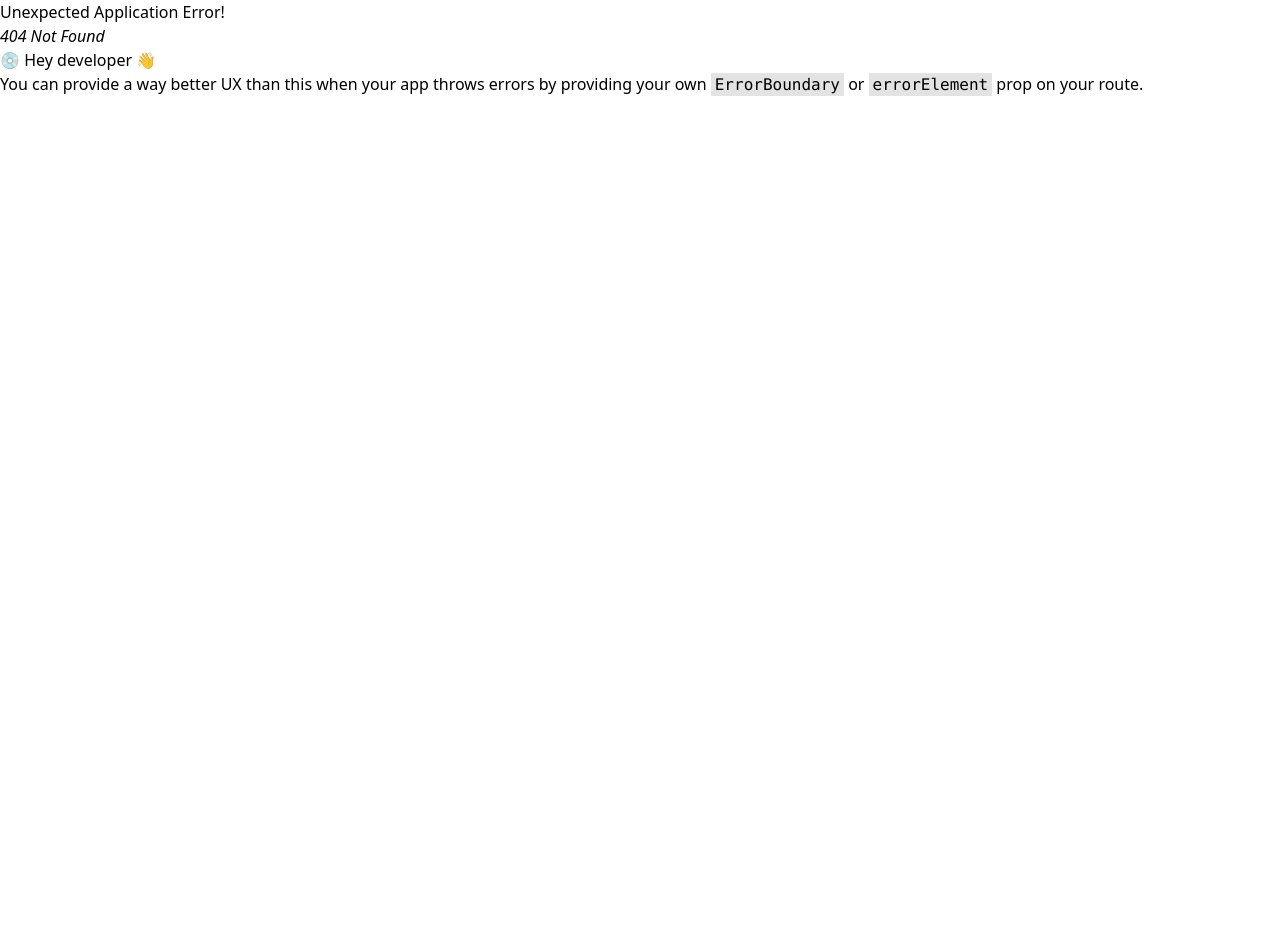
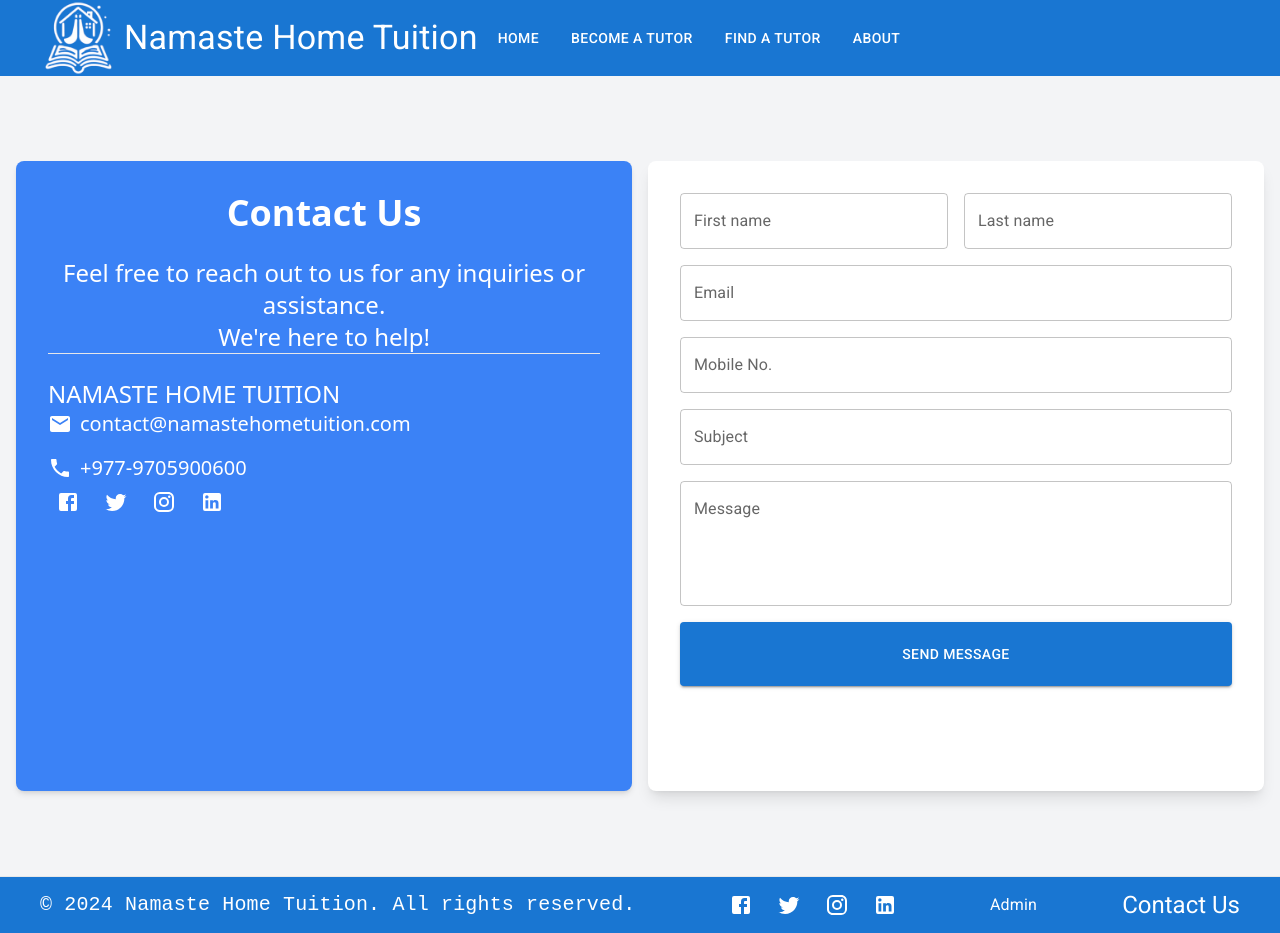
Before and after one commit to shahsuresh/home-tution-frontend-ui, a React (Vite) app: page /contactus-form in a window 1280 px wide. Before the commit this address had no page. Before the commit the page ends 800 px from the top, so only its background shows below. Built offline with nearby package versions, Linux system fonts and the light colour scheme; a web font is replaced by a local one.

Commit message:
contact form & form validation schema added

```diff
--- /dev/null
+++ b/src/pages/ContactForm.jsx
@@ -0,0 +1,222 @@
+import React from "react";
+import { Formik, Form, Field } from "formik";
+import {
+  TextField,
+  Button,
+  Stack,
+  IconButton,
+  CircularProgress,
+  LinearProgress,
+} from "@mui/material";
+import { styled } from "@mui/system";
+import EmailIcon from "@mui/icons-material/Email";
+import PhoneIcon from "@mui/icons-material/Phone";
+import { Facebook, Twitter, Instagram, LinkedIn } from "@mui/icons-material";
+import { Link, useNavigate } from "react-router-dom";
+import contactFormValidationSchema from "../validationSchema/contact.form.validation.schema";
+import { useMutation } from "@tanstack/react-query";
+import { useDispatch } from "react-redux";
+import $axios from "../lib/axios/axios.instance";
+import {
+  openErrorSnackbar,
+  openSuccessSnackbar,
+} from "../store/slices/snackbarSlice";
+
+//*==== Styled component for the input fields to add shadows and transitions
+const StyledTextField = styled(TextField)({
+  "& .MuiOutlinedInput-root": {
+    transition: "box-shadow 0.3s ease-in-out",
+    "&:hover fieldset": {
+      boxShadow: "0 4px 10px rgba(0, 0, 0, 0.1)",
+    },
+    "&.Mui-focused fieldset": {
+      boxShadow: "0 4px 20px rgba(0, 0, 0, 0.3)",
+    },
+  },
+});
+
+const ContactForm = () => {
+  // *======= api hit to send form data to database ======================
+  const navigate = useNavigate();
+  const dispatch = useDispatch();
+  const { isPending, error, mutate } = useMutation({
+    mutationKey: ["get-contact-us-form-data"],
+    mutationFn: async (values) => {
+      return await $axios.post("/visitor-data", values);
+    },
+    onSuccess: (res) => {
+      dispatch(
+        openSuccessSnackbar(
+          "Your message is received. We will get back to you soon"
+        )
+      );
+    },
+    onError: (error) => {
+      dispatch(openErrorSnackbar(error.message));
+    },
+  });
+
+  if (error) {
+    return window.alert(error);
+  }
+
+  return (
+    <div className='flex flex-col items-center justify-center min-h-screen p-4 bg-gray-100 md:flex-row'>
+      {/* //*================* Left side "Contact Us" section * =======================*/}
+      <div className='md:w-1/2 w-full p-8 bg-blue-500 text-white rounded-lg shadow-md h-[630px]'>
+        <h2 className='mb-6 text-4xl font-bold text-center'>Contact Us</h2>
+        <p className='mb-6 text-2xl text-center'>
+          Feel free to reach out to us for any inquiries or assistance.
+          <p className='text-center'>We&apos;re here to help!</p>
+          <hr />
+        </p>
+        <p className='text-2xl'>NAMASTE HOME TUITION</p>
+        <div className='flex items-center mb-4 text-lg'>
+          <EmailIcon className='mr-2 ' />
+          <p className='text-xl'>contact@namastehometuition.com</p>
+        </div>
+        <div className='flex items-center text-xl'>
+          <PhoneIcon className='mr-2' />
+          <p>+977-9705900600</p>
+        </div>
+
+        {/* Social Media Icons */}
+        <Stack direction='row' spacing={1}>
+          <IconButton
+            sx={{ color: "white" }}
+            component={Link}
+            href='https://www.facebook.com'
+            target='_blank'
+            rel='noopener'
+          >
+            <Facebook />
+          </IconButton>
+          <IconButton
+            sx={{ color: "white" }}
+            component={Link}
+            href='https://www.twitter.com'
+            target='_blank'
+            rel='noopener'
+          >
+            <Twitter />
+          </IconButton>
+          <IconButton
+            sx={{ color: "white" }}
+            component={Link}
+            href='https://www.instagram.com'
+            target='_blank'
+            rel='noopener'
+          >
+            <Instagram />
+          </IconButton>
+          <IconButton
+            sx={{ color: "white" }}
+            component={Link}
+            href='https://www.linkedin.com'
+            target='_blank'
+            rel='noopener'
+          >
+            <LinkedIn />
+          </IconButton>
+        </Stack>
+      </div>
+
+      {/* Gap between sections */}
+      <div className='w-4'></div>
+
+      {/* //*================* Right side form * =======================*/}
+      <div className='md:w-1/2 w-full p-8 bg-white rounded-lg shadow-lg h-[630px]'>
+        <Formik
+          initialValues={{
+            firstName: "",
+            lastName: "",
+            email: "",
+            mobileNo: "",
+            subject: "",
+            message: "",
+          }}
+          validationSchema={contactFormValidationSchema}
+          onSubmit={(values, { resetForm }) => {
+            mutate(values);
+            console.log(values);
+            resetForm();
+          }}
+        >
+          {({ errors, touched }) => (
+            <Form className='space-y-4'>
+              {isPending && <LinearProgress color='primary' />}
+              <div className='flex space-x-4'>
+                <Field
+                  name='firstName'
+                  as={StyledTextField}
+                  fullWidth
+                  label='First name'
+                  error={touched.firstName && Boolean(errors.firstName)}
+                  helperText={touched.firstName && errors.firstName}
+                />
+                <Field
+                  name='lastName'
+                  as={StyledTextField}
+                  fullWidth
+                  label='Last name'
+                  error={touched.lastName && Boolean(errors.lastName)}
+                  helperText={touched.lastName && errors.lastName}
+                />
+              </div>
+              <Field
+                name='email'
+                as={StyledTextField}
+                fullWidth
+                label='Email'
+                error={touched.email && Boolean(errors.email)}
+                helperText={touched.email && errors.email}
+              />
+              <Field
+                name='mobileNo'
+                as={StyledTextField}
+                fullWidth
+                label='Mobile No.'
+                error={touched.mobileNo && Boolean(errors.mobileNo)}
+                helperText={touched.mobileNo && errors.mobileNo}
+              />
+              <Field
+                name='subject'
+                as={StyledTextField}
+                fullWidth
+                label='Subject'
+                error={touched.subject && Boolean(errors.subject)}
+                helperText={touched.subject && errors.subject}
+              />
+              <Field
+                name='message'
+                as={StyledTextField}
+                fullWidth
+                multiline
+                rows={4}
+                label='Message'
+                error={touched.message && Boolean(errors.message)}
+                helperText={touched.message && errors.message}
+              />
+              <Button
+                type='submit'
+                variant='contained'
+                color='primary'
+                className='w-full h-16 mt-5'
+                sx={{
+                  transition: "transform 0.2s",
+                  "&:hover": {
+                    transform: "scale(1.03)",
+                  },
+                }}
+              >
+                {isPending ? "Submitting" : "Send message"}
+              </Button>
+            </Form>
+          )}
+        </Formik>
+      </div>
+    </div>
+  );
+};
+
+export default ContactForm;
--- a/src/routes/guestRoutes.jsx
+++ b/src/routes/guestRoutes.jsx
@@ -1,5 +1,6 @@
 import MinimumLayout from "../layout/MinimumLayout";
 import Contact from "../pages/Contact";
+import ContactForm from "../pages/ContactForm";
 import Login from "../pages/Login";
 import Register from "../pages/Register";
 
@@ -20,6 +21,10 @@ const guestRoutes = [
         path: "contact-student",
         element: <Contact />,
       },
+      {
+        path: "contactus-form",
+        element: <ContactForm />,
+      },
     ],
   },
 ];
--- /dev/null
+++ b/src/validationSchema/contact.form.validation.schema.js
@@ -0,0 +1,15 @@
+import * as Yup from "yup";
+
+const contactFormValidationSchema = Yup.object({
+  firstName: Yup.string().required("First name is required"),
+  lastName: Yup.string().required("Last name is required"),
+  email: Yup.string().email("Invalid email format"),
+  // .required("Email is required"),
+  mobileNo: Yup.string()
+    .matches(/^[0-9]{10}$/, "Mobile number must be 10 digits")
+    .required("Mobile number is required"),
+  subject: Yup.string().required("Subject is required"),
+  message: Yup.string().max(300, "message must be at most 300 characters"),
+  // .required("Message is required")
+});
+export default contactFormValidationSchema;
```
